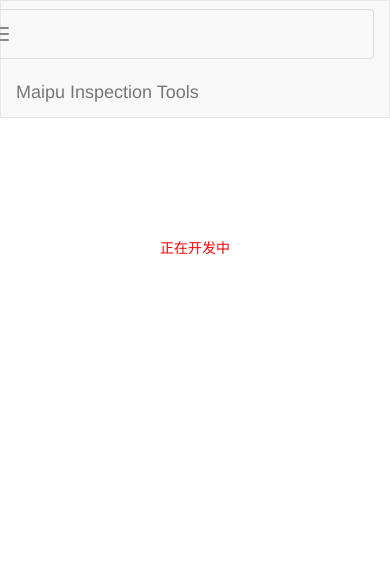
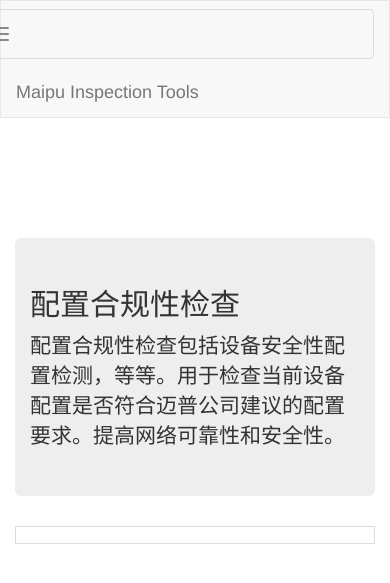
Before and after one commit to haixiaohai/flask-mit, a Flask app: page /config in a window 390 px wide. Shown: the top 583 px of the page. Run offline with Flask 2, Linux system fonts and the light colour scheme; some libraries are stand-ins or nearby versions.

Commit message:
modify config html

```diff
--- a/app/templates/config.html
+++ b/app/templates/config.html
@@ -1,8 +1,23 @@
 {% extends "base.html" %}
 {% block page_content %}
-<div style="color:red;margin: 0 auto;text-align: center;">
-    <p>
-        正在开发中
-    </p>
+<div class="container">
+    <div class="jumbotron">
+        <h2>配置合规性检查</h2>
+        <p>配置合规性检查包括设备安全性配置检测，等等。用于检查当前设备配置是否符合迈普公司建议的配置要求。提高网络可靠性和安全性。</p>
+    </div>
+</div>
+<div class="container">
+    <form class="" action="" method="POST" autocomplete="off">
+
+    </form>
+</div>
+<div class="container">
+    <div style="color:red;margin: 0 auto;text-align: center;">
+        <table class="table table-bordered">
+            <tr>
+                <td class=""
+            </tr>
+        </table>
+    </div>
 </div>
 {% endblock %}
--- a/app/templates/index.html
+++ b/app/templates/index.html
@@ -6,13 +6,13 @@
 <div class="container">
     <div class="row" style="margin-bottom:30px;">
         <div class="col-lg-6">
-            <div class="col-xs-offset-2">
+            <div class="col-xs-offset-2 thumbnail">
                 <a href="{{ url_for('single') }}"><img src="{{ url_for('static',filename='img/single.png') }}" id="img" style="margin:0 auto;"></a></br>
                 <a href="{{ url_for('single') }}"><button>单次巡检服务</button></a>
             </div>
         </div>
         <div class="col-lg-6">
-            <div class="col-xs-offset-2">
+            <div class="col-xs-offset-2 thumbnail">
                 <a href="{{ url_for('batch') }}"><img src="{{ url_for('static',filename='img/batch.png') }}"></a></br>
                 <a href="{{ url_for('batch') }}"><button>批量巡检服务</button></a>
             </div>
--- a/app/templates/single.html
+++ b/app/templates/single.html
@@ -42,8 +42,8 @@
                     </div>
                 </div>
                 <div class="form-group">
-                    {{ form.submit(class='col-xs-offset-5 btn') }}
-                    {{ form.submit2(class='col-xs-offset-1 btn') }}
+                    {{ form.submit(class='col-xs-offset-5 btn btn-primary') }}
+                    {{ form.submit2(class='col-xs-offset-1 btn btn-danger') }}
                 </div>
             </form>
         </div>
```
